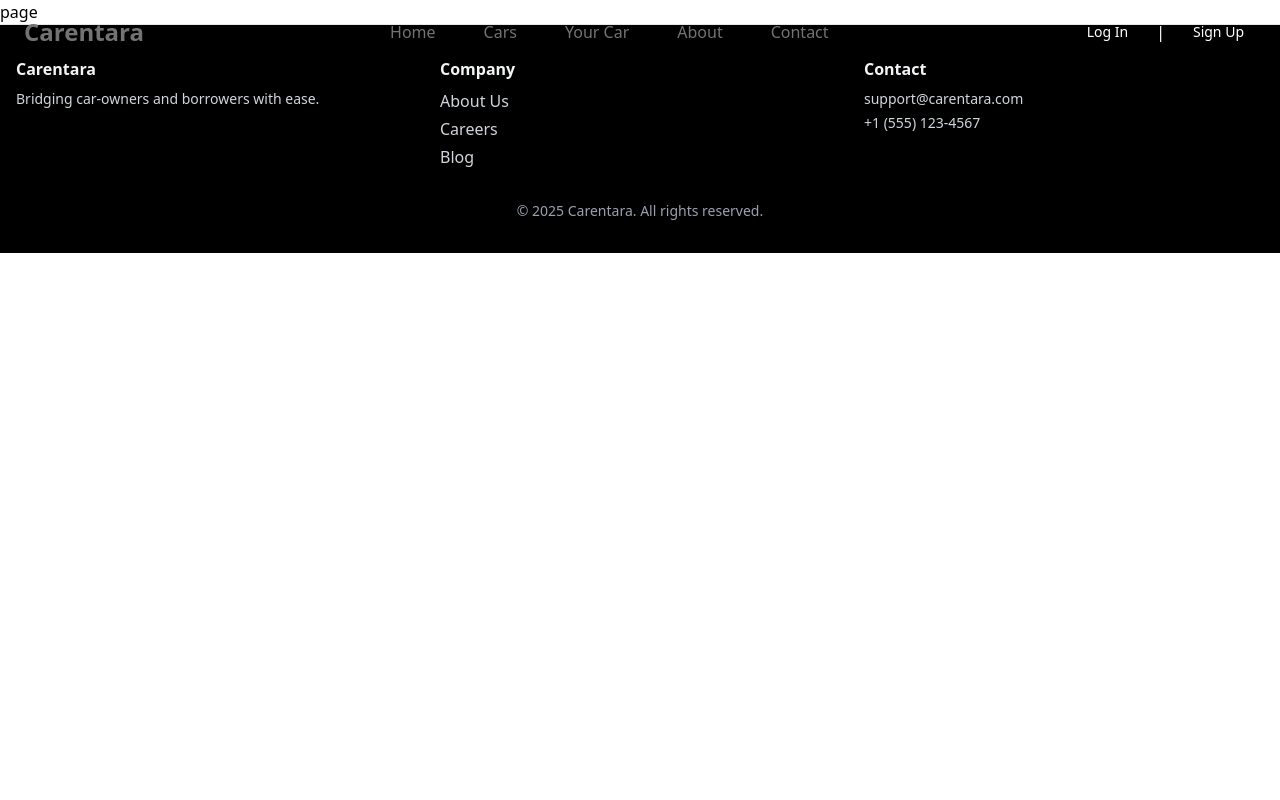
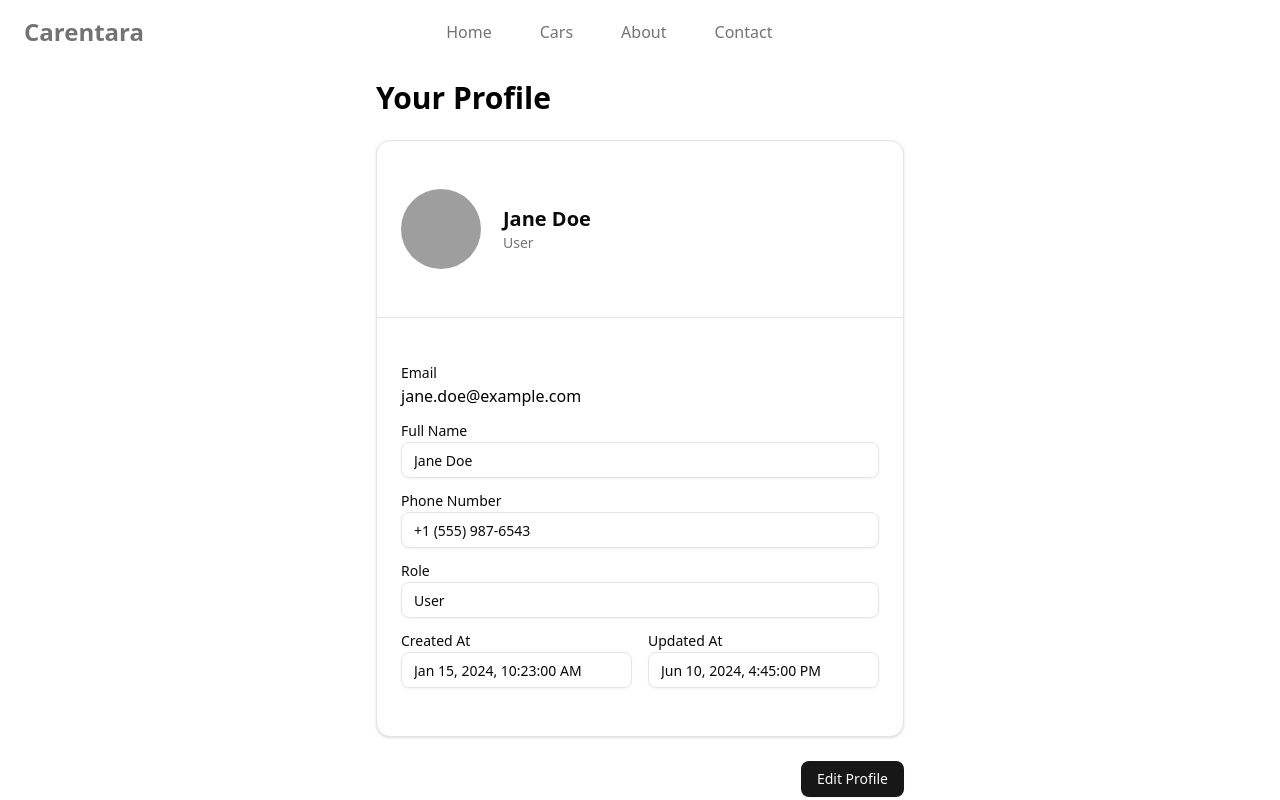
Before and after one commit to PutuRivan/frontend-carentara, a Next.js app: page /user in a window 1280 px wide. Shown: the top 800 px of the page. Built offline with nearby package versions, Linux system fonts and the light colour scheme; grey boxes are pictures that could not be loaded.

Commit message:
Feat: User Profile

```diff
--- a/package.json
+++ b/package.json
@@ -12,6 +12,7 @@
     "@hookform/resolvers": "^5.1.1",
     "@radix-ui/react-alert-dialog": "^1.1.14",
     "@radix-ui/react-aspect-ratio": "^1.1.7",
+    "@radix-ui/react-avatar": "^1.1.10",
     "@radix-ui/react-dialog": "^1.1.14",
     "@radix-ui/react-icons": "^1.3.2",
     "@radix-ui/react-label": "^2.1.7",
@@ -27,6 +28,7 @@
     "@types/js-cookie": "^3.0.6",
     "class-variance-authority": "^0.7.1",
     "clsx": "^2.1.1",
+    "date-fns": "^4.1.0",
     "framer-motion": "^12.18.1",
     "js-cookie": "^3.0.5",
     "lucide-react": "^0.513.0",
--- a/src/app/(Landing Page)/user/page.tsx
+++ b/src/app/(Landing Page)/user/page.tsx
@@ -1,7 +1,156 @@
-import React from 'react'
+// src/app/user/page.tsx
+"use client";
 
-export default function page() {
+import { useState, useEffect } from "react";
+import Image from "next/image";
+import { motion } from "framer-motion";
+import { Card, CardContent, CardHeader } from "@/components/ui/card";
+import { Button } from "@/components/ui/button";
+import { Avatar, AvatarFallback, AvatarImage } from "@/components/ui/avatar";
+import { Separator } from "@/components/ui/separator";
+import { Input } from "@/components/ui/input";
+import { Label } from "@/components/ui/label";
+import { format } from "date-fns";
+import DecryptedText from "@/components/react-bits/TextAnimations/DecryptedText/DecryptedText"; // subtle ripple effect on email
+import { Spinner } from "@/components/ui/selfmade/spinner";
+
+interface UserProfile {
+  name: string;
+  email: string;
+  role: "user" | "owner" | "admin";
+  phone: string;
+  createdAt: string;
+  updatedAt: string;
+  avatarUrl?: string;
+}
+
+export default function ProfilePage() {
+  const [user, setUser] = useState<UserProfile | null>(null);
+
+  useEffect(() => {
+    // simulate fetch
+    setTimeout(() => {
+      setUser({
+        name: "Jane Doe",
+        email: "jane.doe@example.com",
+        role: "user",
+        phone: "+1 (555) 987‑6543",
+        createdAt: "2024-01-15T10:23:00Z",
+        updatedAt: "2024-06-10T16:45:00Z",
+        avatarUrl: "https://github.com/evilrabbit.png", // none → placeholder
+      });
+    }, 300);
+  }, []);
+
+  if (!user) {
+    return (
+      <div className="flex items-center justify-center h-screen">
+        <motion.div
+          animate={{ rotate: 360 }}
+          transition={{ repeat: Infinity, duration: 1, ease: "linear" }}
+        >
+          <Spinner size="lg" />
+        </motion.div>
+      </div>
+    );
+  }
+
   return (
-    <div>page</div>
-  )
+    <main className="max-w-xl mt-8 mx-auto px-6 py-12">
+      <motion.h1
+        className="text-3xl font-bold mb-6"
+        initial={{ opacity: 0, y: -10 }}
+        animate={{ opacity: 1, y: 0 }}
+      >
+        Your Profile
+      </motion.h1>
+
+      <Card>
+        <CardHeader className="flex items-center space-x-4 p-6">
+          <Avatar className="w-20 h-20">
+            {user.avatarUrl ? (
+              <AvatarImage src={user.avatarUrl} alt="Your avatar" />
+            ) : (
+              <AvatarFallback>
+                <Image
+                  src={'https://github.com/evilrabbit.png'}
+                  alt="Avatar placeholder"
+                  width={80}
+                  height={80}
+                />
+              </AvatarFallback>
+            )}
+          </Avatar>
+          <div>
+            <h2 className="text-xl font-semibold">{user.name}</h2>
+            <p className="text-sm text-muted-foreground capitalize">
+              {user.role}
+            </p>
+          </div>
+        </CardHeader>
+
+        <Separator />
+
+        <CardContent className="space-y-4 p-6">
+          {/* Email with a slight scramble effect on hover */}
+          <div>
+            <Label>Email</Label>
+            <div className="mt-1 inline-block">
+              <DecryptedText
+                text={user.email}
+                encryptedClassName="text-gray-400"
+                className="text-black font-medium"
+                speed={30}
+                maxIterations={8}
+                revealDirection="start"
+                animateOn="hover"
+              />
+            </div>
+          </div>
+
+          {/* Name */}
+          <div>
+            <Label>Full Name</Label>
+            <Input value={user.name} readOnly className="mt-1" />
+          </div>
+
+          {/* Phone */}
+          <div>
+            <Label>Phone Number</Label>
+            <Input value={user.phone} readOnly className="mt-1" />
+          </div>
+
+          {/* Role (readonly select) */}
+          <div>
+            <Label>Role</Label>
+            <Input value={user.role} readOnly className="mt-1 capitalize" />
+          </div>
+
+          {/* Created/Updated */}
+          <div className="grid grid-cols-1 sm:grid-cols-2 gap-4">
+            <div>
+              <Label>Created At</Label>
+              <Input
+                value={format(new Date(user.createdAt), "PPpp")}
+                readOnly
+                className="mt-1"
+              />
+            </div>
+            <div>
+              <Label>Updated At</Label>
+              <Input
+                value={format(new Date(user.updatedAt), "PPpp")}
+                readOnly
+                className="mt-1"
+              />
+            </div>
+          </div>
+        </CardContent>
+      </Card>
+
+      <div className="mt-6 flex justify-end">
+        <Button> Edit Profile </Button>
+      </div>
+    </main>
+  );
 }
--- a/src/components/base/navbar.tsx
+++ b/src/components/base/navbar.tsx
@@ -11,7 +11,6 @@ import { CgProfile } from "react-icons/cg";
 const NAV_LINKS = [
   { label: "Home", href: "/" },
   { label: "Cars", href: "/cars" },
-  { label: "Your Car", href: "/owner" },
   { label: "About", href: "/about" },
   { label: "Contact", href: "/contact" },
 ];
--- /dev/null
+++ b/src/components/ui/avatar.tsx
@@ -0,0 +1,53 @@
+"use client"
+
+import * as React from "react"
+import * as AvatarPrimitive from "@radix-ui/react-avatar"
+
+import { cn } from "@/libs/utils"
+
+function Avatar({
+  className,
+  ...props
+}: React.ComponentProps<typeof AvatarPrimitive.Root>) {
+  return (
+    <AvatarPrimitive.Root
+      data-slot="avatar"
+      className={cn(
+        "relative flex size-8 shrink-0 overflow-hidden rounded-full",
+        className
+      )}
+      {...props}
+    />
+  )
+}
+
+function AvatarImage({
+  className,
+  ...props
+}: React.ComponentProps<typeof AvatarPrimitive.Image>) {
+  return (
+    <AvatarPrimitive.Image
+      data-slot="avatar-image"
+      className={cn("aspect-square size-full", className)}
+      {...props}
+    />
+  )
+}
+
+function AvatarFallback({
+  className,
+  ...props
+}: React.ComponentProps<typeof AvatarPrimitive.Fallback>) {
+  return (
+    <AvatarPrimitive.Fallback
+      data-slot="avatar-fallback"
+      className={cn(
+        "bg-muted flex size-full items-center justify-center rounded-full",
+        className
+      )}
+      {...props}
+    />
+  )
+}
+
+export { Avatar, AvatarImage, AvatarFallback }
--- a/src/provider/auth-provider.tsx
+++ b/src/provider/auth-provider.tsx
@@ -87,7 +87,7 @@ export default function AuthProvider({ children }: { children: React.ReactNode }
       } else if (data.data.role === 'OWNER') {
         router.push('/owner')
       } else {
-        router.push('/user')
+        router.push('/')
       }
 
     } catch (error) {
```
Also changed, not shown: src/app/(Landing Page)/cars/[id]/rent/payment/confirmation/page.tsx (renamed from src/app/(Landing Page)/cars/[id]/rent/confirmation/page.tsx), src/app/(Landing Page)/cars/[id]/rent/payment/page.tsx (added), 1 other file (tests, documents, lock files or other folders).
